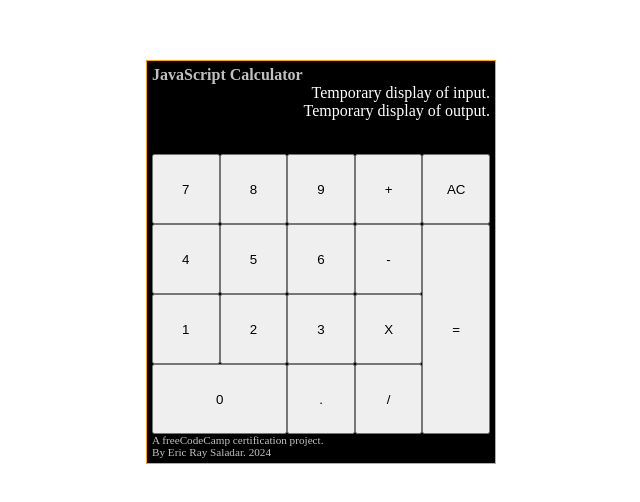
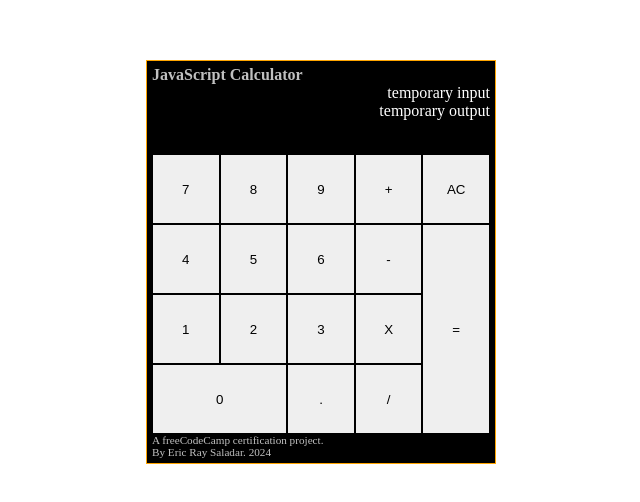
Before and after one commit to ericraycodes/fcc-javascript-calculator-1.0, a React (Vite) app: page / in a window 1280 px wide. Shown: the part 138-640 px from the top of the page, without its empty margins (319-959 px from the left). Built offline with nearby package versions, Linux system fonts and the light colour scheme.

Commit message:
tempary style, delegated mouse event, showing display, developing functionality

```diff
--- a/src/App.jsx
+++ b/src/App.jsx
@@ -1,3 +1,6 @@
+
+
+import { useState } from "react";
 
 
 import Display from "./Display";
@@ -9,12 +12,35 @@ import Sticker from "./Sticker";
 
 function App() {
 
+  // Store the input and output data.
+  const [input, setInput] = useState('temporary input');
+  const [calculation, setCalculation] = useState('temporary output');
+
+
+  // Function: setting 'calculation' state.
+  const showCalculation = (data) => {
+    setCalculation(data);
+    window.console.log('\tstoring calculation...');
+  };
+  // Function: setting 'input' state.
+  const showInput = (data) => {
+    setInput(data);
+    window.console.log('>> USER:', data);
+  }
+
+
   return (
     <>
     <main>
       <Label />
-      <Display />
-      <Pad />
+      <Display
+        input={input}
+        calculation={calculation}
+      />
+      <Pad
+        showInput={showInput}
+        showCalculation={showCalculation}
+      />
       <Sticker />
     </main>
     { window.console.count('<App/>') }
--- a/src/Display.jsx
+++ b/src/Display.jsx
@@ -2,15 +2,15 @@
 
 
 
-export default function display() {
+export default function display({ input, calculation }) {
 
 
 
     return (
         <>
             <figure id='display'>
-                <p>Temporary display of input.</p>
-                <p>Temporary display of output.</p>
+                <p>{ input }</p>
+                <p>{ calculation }</p>
             </figure>
         </>
     );
--- a/src/Pad.jsx
+++ b/src/Pad.jsx
@@ -1,11 +1,44 @@
+
+
+import { useRef } from "react";
+import { useEffect } from "react"
 
 
 
-export default function Pad() {
+export default function Pad({ showInput, showCalculation }) {
+
+  // Reference to the section.
+  const sectionRef = useRef(null);
+  // Store series of input.
+  const inputRef = useRef('');
+
+
+  // Attach a delegated event listener to the component.
+  useEffect(() => {
+    sectionRef.current.addEventListener('mouseup', onMouseUp);
+    return () => sectionRef.current.removeEventListener('mouseup', onMouseUp);
+  }, []);
+
+
+  // Event callback
+  const onMouseUp = (event) => {
+    window.console.log(event, event.target.id);
+    inputRef.current += event.target.innerText;
+    showInput(inputRef.current);
+    // #clear target
+    if (event.target.id === 'clear') {
+      showCalculation('clear');
+    }
+    // digits target
+    else if (event.target.id === 'equals') {
+      showCalculation('equals');
+    }
+  };
+
 
   return (
     <>
-    <section>
+    <section ref={sectionRef}>
       <button id='clear'  >AC</button>
       <button id='equals' >&#61;</button>
       <div className='digits'>
--- a/src/styles/_pad.scss
+++ b/src/styles/_pad.scss
@@ -46,3 +46,8 @@ section .operators {
 section {
   height: calc(70px * 4);
 }
+
+// box
+section button {
+  border: 1px solid black;
+}
```
Also changed, not shown: 1 other file (tests, documents, lock files or other folders).
